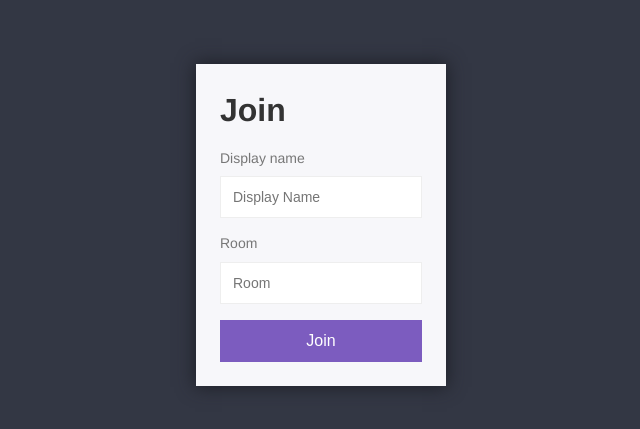
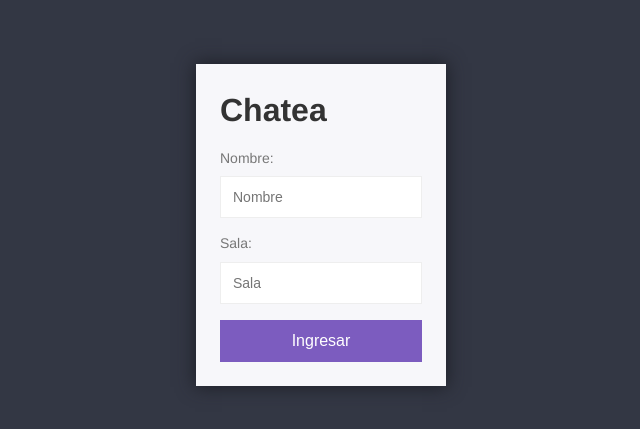
Before and after one commit to okumo13/ChatApp, a website: page public/index.html in a window 1280 px wide. Shown: the part 175-604 px from the top of the page, without its empty margins (319-959 px from the left). Drawn offline with Linux system fonts and the light colour scheme.

```diff
--- a/public/index.html
+++ b/public/index.html
@@ -8,13 +8,13 @@
     <body>
         <div class="centered-form">
             <div class="centered-form__box">
-                <h1>Join</h1>
+                <h1>Chatea</h1>
                 <form action="./chat.html">
-                    <label>Display name</label>
-                    <input type="text" name="username" placeholder="Display Name" required>
-                    <label>Room</label>
-                    <input type="text" name="room" placeholder="Room">
-                    <button>Join</button>
+                    <label>Nombre:</label>
+                    <input type="text" name="username" placeholder="Nombre" required>
+                    <label>Sala:</label>
+                    <input type="text" name="room" placeholder="Sala">
+                    <button>Ingresar</button>
                 </form>
             </div>
         </div>
```
Also changed, not shown: public/chat.html (+1 -4 lines), src/index.js (+14 -7 lines).
